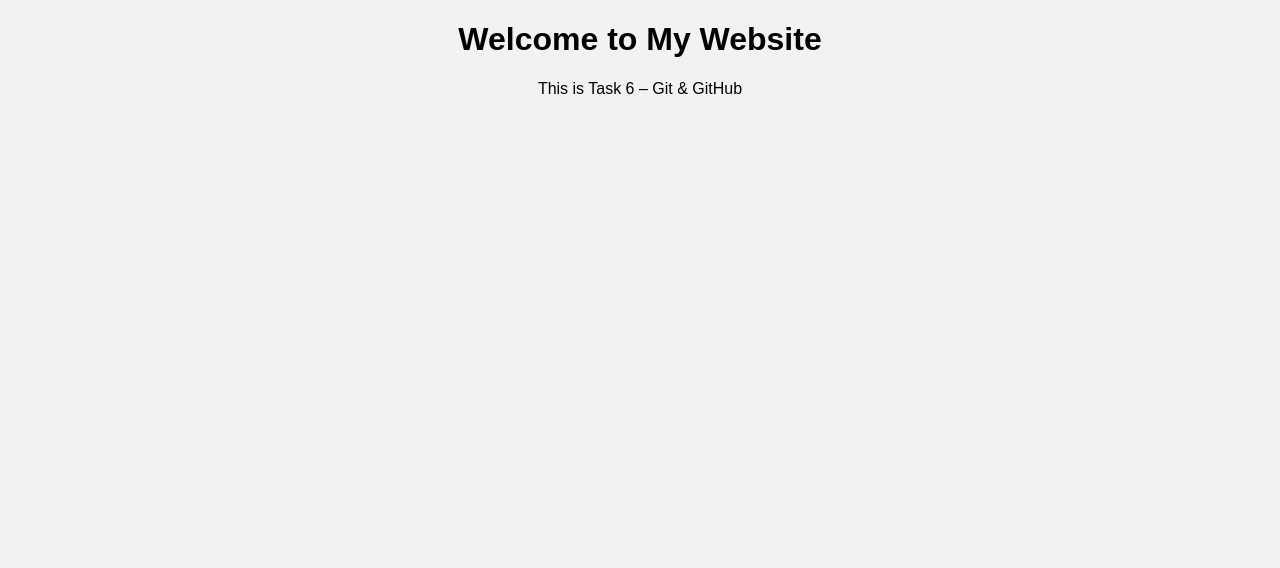
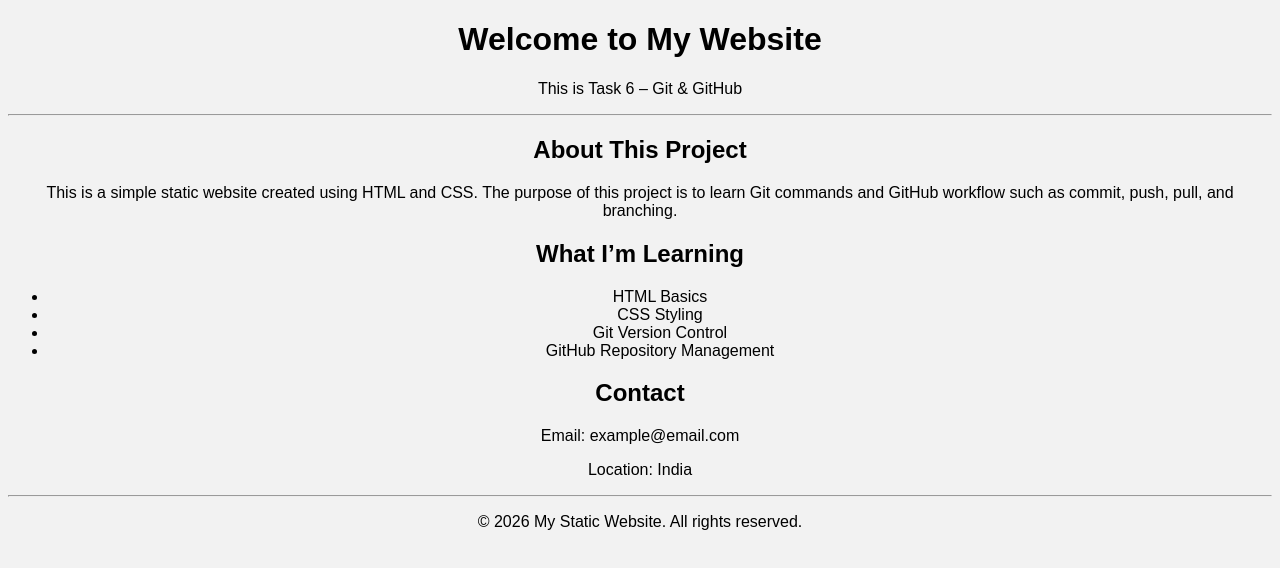
Before and after one commit to shamilmuha/Task6, a plain HTML site: page index.html in a window 1280 px wide. Drawn offline with Linux system fonts and the light colour scheme.

Commit message:
update in html code

```diff
--- a/index.html
+++ b/index.html
@@ -1,11 +1,54 @@
 <!DOCTYPE html>
-<html>
+<html lang="en">
 <head>
+    <meta charset="UTF-8">
     <title>My Static Website</title>
     <link rel="stylesheet" href="style.css">
 </head>
 <body>
-    <h1>Welcome to My Website</h1>
-    <p>This is Task 6 – Git & GitHub</p>
+
+    <!-- Header Section -->
+    <header>
+        <h1>Welcome to My Website</h1>
+        <p>This is Task 6 – Git & GitHub</p>
+    </header>
+
+    <hr>
+
+    <!-- About Section -->
+    <section>
+        <h2>About This Project</h2>
+        <p>
+            This is a simple static website created using HTML and CSS.
+            The purpose of this project is to learn Git commands and
+            GitHub workflow such as commit, push, pull, and branching.
+        </p>
+    </section>
+
+    <!-- Features Section -->
+    <section>
+        <h2>What I’m Learning</h2>
+        <ul>
+            <li>HTML Basics</li>
+            <li>CSS Styling</li>
+            <li>Git Version Control</li>
+            <li>GitHub Repository Management</li>
+        </ul>
+    </section>
+
+    <!-- Contact Section -->
+    <section>
+        <h2>Contact</h2>
+        <p>Email: example@email.com</p>
+        <p>Location: India</p>
+    </section>
+
+    <hr>
+
+    <!-- Footer -->
+    <footer>
+        <p>&copy; 2026 My Static Website. All rights reserved.</p>
+    </footer>
+
 </body>
 </html>
```
